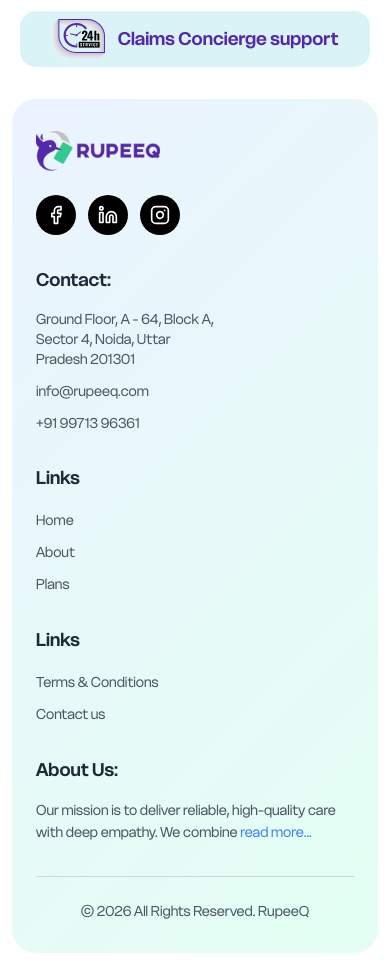
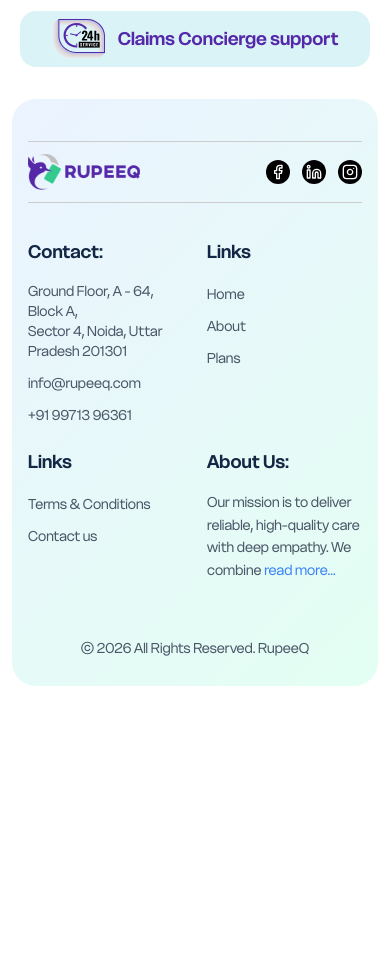
Before and after one commit to Sanket0798/QFit, a React (Vite) app: page /checkout/1 in a window 390 px wide. Shown: the part 1985-2950 px from the top of the page. After the commit the page ends 2683 px from the top, so only its background shows below. Built offline with nearby package versions, Linux system fonts and the light colour scheme.

Commit message:
Major Changes

```diff
--- a/src/components/layout/Footer.jsx
+++ b/src/components/layout/Footer.jsx
@@ -1,27 +1,105 @@
+import { useEffect, useRef } from 'react';
 import { Facebook, Linkedin, Instagram } from 'lucide-react';
 import { useLocation } from 'react-router-dom';
+import gsap from 'gsap';
+import { ScrollTrigger } from 'gsap/ScrollTrigger';
+
+gsap.registerPlugin(ScrollTrigger);
 
 const Footer = () => {
   const location = useLocation();
   const isHomeLoginPage = location.pathname === '/login/home';
 
+  const footerRef = useRef(null);
+  const logoRef = useRef(null);
+  const socialRef = useRef(null);
+  const columnsRef = useRef([]);
+  const copyrightRef = useRef(null);
+
+  useEffect(() => {
+    const ctx = gsap.context(() => {
+      // Logo animation
+      if (logoRef.current) {
+        gsap.from(logoRef.current, {
+          scrollTrigger: {
+            trigger: logoRef.current,
+            start: 'top 90%',
+          },
+          opacity: 0,
+          x: -30,
+          duration: 0.8,
+          ease: 'power3.out',
+        });
+      }
+
+      // Social icons animation
+      if (socialRef.current) {
+        gsap.from(socialRef.current.children, {
+          scrollTrigger: {
+            trigger: socialRef.current,
+            start: 'top 90%',
+          },
+          opacity: 0,
+          scale: 0.8,
+          duration: 0.6,
+          stagger: 0.1,
+          ease: 'back.out(1.5)',
+        });
+      }
+
+      // Footer columns animation
+      const validColumns = columnsRef.current.filter(col => col !== null);
+      if (validColumns.length > 0) {
+        gsap.from(validColumns, {
+          scrollTrigger: {
+            trigger: validColumns[0],
+            start: 'top 85%',
+          },
+          opacity: 0,
+          y: 30,
+          duration: 0.7,
+          stagger: 0.15,
+          ease: 'power3.out',
+        });
+      }
+
+      // Copyright animation
+      if (copyrightRef.current) {
+        gsap.from(copyrightRef.current, {
+          scrollTrigger: {
+            trigger: copyrightRef.current,
+            start: 'top 90%',
+          },
+          opacity: 0,
+          y: 20,
+          duration: 0.6,
+          ease: 'power3.out',
+        });
+      }
+    }, footerRef);
+
+    return () => ctx.revert();
+  }, [location.pathname]);
+
   return (
-    <footer className={`mx-3 mb-3 ${isHomeLoginPage ? 'hidden md:block' : ''}`}>
+    <footer ref={footerRef} className={`mx-3 mb-3 ${isHomeLoginPage ? 'hidden md:block' : ''}`}>
       {/* Main Footer Container with gradient background and rounded corners */}
       <div
-        className="rounded-3xl overflow-hidden py-8 px-6 md:py-12 md:px-16"
+        className="rounded-3xl overflow-hidden pt-[42px] pb-7 md:pt-9 md:pb-[52px] px-4 md:px-16"
         style={{
           background: 'linear-gradient(135deg, rgba(230, 240, 255, 0.8) 0%, rgba(220, 255, 240, 0.8) 100%)',
         }}
       >
+        <div className="max-w-full mx-auto border-t border-[#CCCCCC] mb-3 md:mb-4"></div>
+
         {/* Top Section - Logo and Social Icons */}
-        <div className="flex flex-col md:flex-row justify-between items-start md:items-center mb-8 md:mb-12">
+        <div className="flex flex-row justify-between items-center md:items-center mb-3 md:mb-4">
           {/* Logo */}
-          <div className="flex items-center mb-6 md:mb-0">
+          <div ref={logoRef} className="flex items-center">
             <img
               src="/assets/logos/main-logo.svg"
               alt="RupeeQ Logo"
-              className="h-10"
+              className="w-[112px] md:w-[156px]"
               onError={(e) => {
                 e.target.style.display = 'none';
                 e.target.nextSibling.style.display = 'flex';
@@ -33,37 +111,41 @@
           </div>
 
           {/* Social Icons */}
-          <div className="flex gap-3">
+          <div ref={socialRef} className="flex gap-3">
             <a
               href="#"
-              className="w-10 h-10 rounded-full bg-black hover:bg-gray-800 flex items-center justify-center transition-colors"
+              className="md:w-10 md:h-10 w-6 h-6 rounded-full bg-black hover:bg-gray-800 flex items-center justify-center transition-colors"
               aria-label="Facebook"
             >
-              <Facebook size={20} className="text-white" />
+              <Facebook size={20} className="w-4 h-4 md:w-5 md:h-5 text-white" />
+
             </a>
             <a
               href="#"
-              className="w-10 h-10 rounded-full bg-black hover:bg-gray-800 flex items-center justify-center transition-colors"
+              className="md:w-10 md:h-10 w-6 h-6 rounded-full bg-black hover:bg-gray-800 flex items-center justify-center transition-colors"
               aria-label="LinkedIn"
             >
-              <Linkedin size={20} className="text-white" />
+              <Linkedin size={20} className="w-4 h-4 md:w-5 md:h-5 text-white" />
             </a>
             <a
               href="#"
-              className="w-10 h-10 rounded-full bg-black hover:bg-gray-800 flex items-center justify-center transition-colors"
+              className="md:w-10 md:h-10 w-6 h-6 rounded-full bg-black hover:bg-gray-800 flex items-center justify-center transition-colors"
               aria-label="Instagram"
             >
-              <Instagram size={20} className="text-white" />
+              <Instagram size={20} className="w-4 h-4 md:w-5 md:h-5 text-white" />
             </a>
           </div>
         </div>
 
+        <div className="max-w-full mx-auto border-t border-[#CCCCCC] mb-9 md:mb-[47px]"></div>
+
+
         {/* Footer Content Grid */}
-        <div className="grid grid-cols-1 md:grid-cols-4 gap-8 md:gap-12 mb-8">
+        <div className="grid grid-cols-2 md:grid-cols-4 gap-6 md:gap-12 mb-8">
           {/* Contact Column */}
-          <div>
-            <h4 className="font-semibold text-gray-800 mb-4 text-lg">Contact:</h4>
-            <div className="space-y-3 text-gray-600 text-sm">
+          <div ref={el => columnsRef.current[0] = el}>
+            <h4 className="font-semibold text-custom-dark-text mb-4 text-lg">Contact:</h4>
+            <div className="space-y-3 text-[#4B5768] text-sm">
               <p>Ground Floor, A - 64, Block A,<br />Sector 4, Noida, Uttar<br />Pradesh 201301</p>
               <p>info@rupeeq.com</p>
               <p>+91 99713 96361</p>
@@ -71,21 +153,21 @@
           </div>
 
           {/* Links Column 1 */}
-          <div>
-            <h4 className="font-semibold text-gray-800 mb-4 text-lg">Links</h4>
-            <ul className="space-y-2">
+          <div ref={el => columnsRef.current[1] = el}>
+            <h4 className="font-semibold text-custom-dark-text mb-4 text-lg">Links</h4>
+            <ul className="space-y-2 text-[#4B5768]">
               <li>
-                <a href="/" className="text-gray-600 hover:text-primary transition-colors text-sm">
+                <a href="/" className="hover:text-primary transition-colors text-sm">
                   Home
                 </a>
               </li>
               <li>
-                <a href="#about" className="text-gray-600 hover:text-primary transition-colors text-sm">
+                <a href="#about" className="hover:text-primary transition-colors text-sm">
                   About
                 </a>
               </li>
               <li>
-                <a href="#qfit-plans" className="text-gray-600 hover:text-primary transition-colors text-sm">
+                <a href="#qfit-plans" className="hover:text-primary transition-colors text-sm">
                   Plans
                 </a>
               </li>
@@ -93,16 +175,16 @@
           </div>
 
           {/* Links Column 2 */}
-          <div>
-            <h4 className="font-semibold text-gray-800 mb-4 text-lg">Links</h4>
-            <ul className="space-y-2">
+          <div ref={el => columnsRef.current[2] = el}>
+            <h4 className="font-semibold text-custom-dark-text mb-4 text-lg">Links</h4>
+            <ul className="space-y-2 text-[#4B5768]">
               <li>
-                <a href="/terms-conditions" className="text-gray-600 hover:text-primary transition-colors text-sm">
+                <a href="/terms-conditions" className="hover:text-primary transition-colors text-sm">
                   Terms & Conditions
                 </a>
               </li>
               <li>
-                <a href="/contact-us" className="text-gray-600 hover:text-primary transition-colors text-sm">
+                <a href="/contact-us" className="hover:text-primary transition-colors text-sm">
                   Contact us
                 </a>
               </li>
@@ -110,9 +192,9 @@
           </div>
 
           {/* About Us Column */}
-          <div>
-            <h4 className="font-semibold text-gray-800 mb-4 text-lg">About Us:</h4>
-            <p className="text-gray-600 text-sm leading-relaxed">
+          <div ref={el => columnsRef.current[3] = el}>
+            <h4 className="font-semibold text-custom-dark-text mb-4 text-lg">About Us:</h4>
+            <p className="text-[#4B5768] text-sm leading-relaxed">
               Our mission is to deliver reliable, high-quality care with deep empathy. We combine{' '}
               <a href="#about" className="text-blue-500 hover:underline">
                 read more...
@@ -122,8 +204,8 @@
         </div>
 
         {/* Copyright Section */}
-        <div className="text-center pt-6 border-t border-gray-300">
-          <p className="text-gray-600 text-sm">
+        <div ref={copyrightRef} className="text-center pt-6">
+          <p className="text-[#4B5768] text-sm">
             © 2026 All Rights Reserved. RupeeQ
           </p>
         </div>
```
